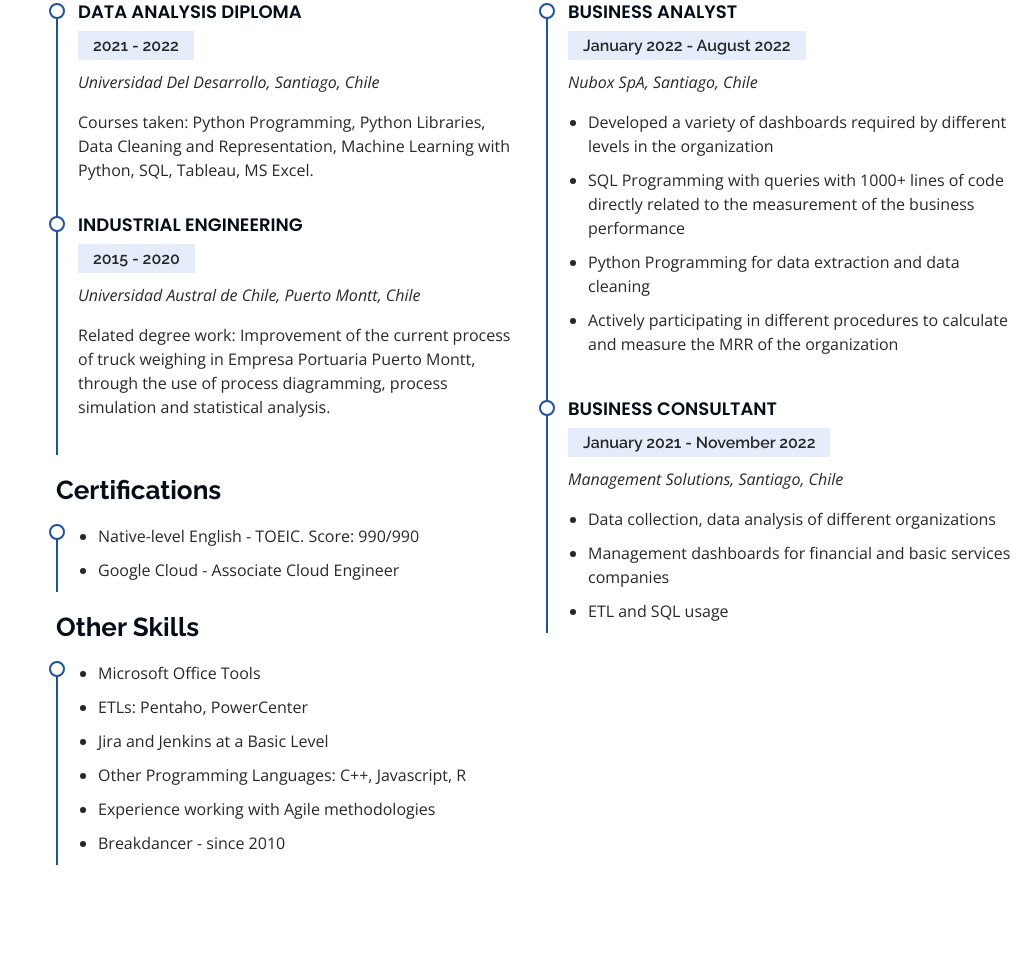
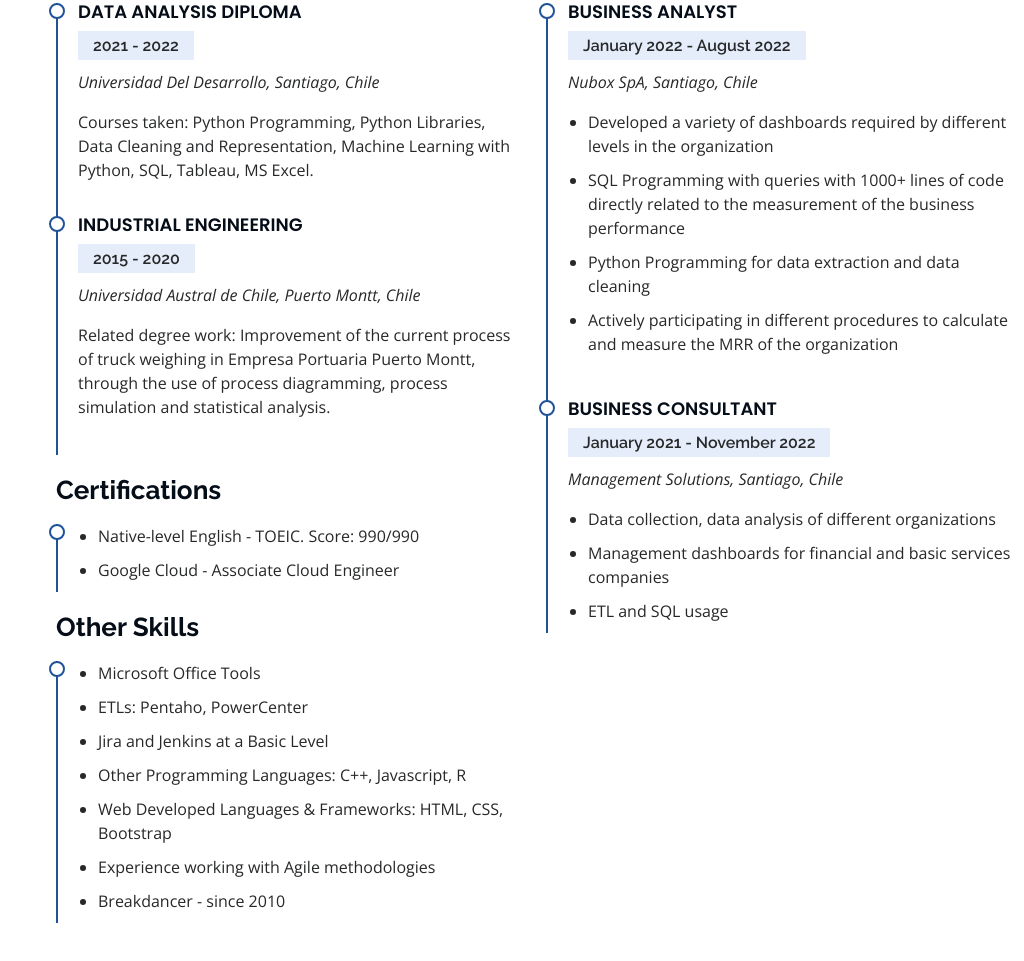
Before and after one commit to JavierNavarroNubox/chaperyolo.github.io, a plain HTML site: page index.html in a window 1280 px wide. Shown: the part 1999-2960 px from the top of the page, without its empty margins (256-1280 px from the left). Drawn offline with nearby package versions, Linux system fonts and the light colour scheme.

Commit message:
Update index.html

```diff
--- a/index.html
+++ b/index.html
@@ -232,6 +232,7 @@
                 <li>ETLs: Pentaho, PowerCenter</li>
                 <li>Jira and Jenkins at a Basic Level</li>
                 <li>Other Programming Languages: C++, Javascript, R</li>
+                <li>Web Developed Languages & Frameworks: HTML, CSS, Bootstrap</li>
                 <li>Experience working with Agile methodologies</li>
                 <li>Breakdancer - since 2010</li>
               </ul>
```
